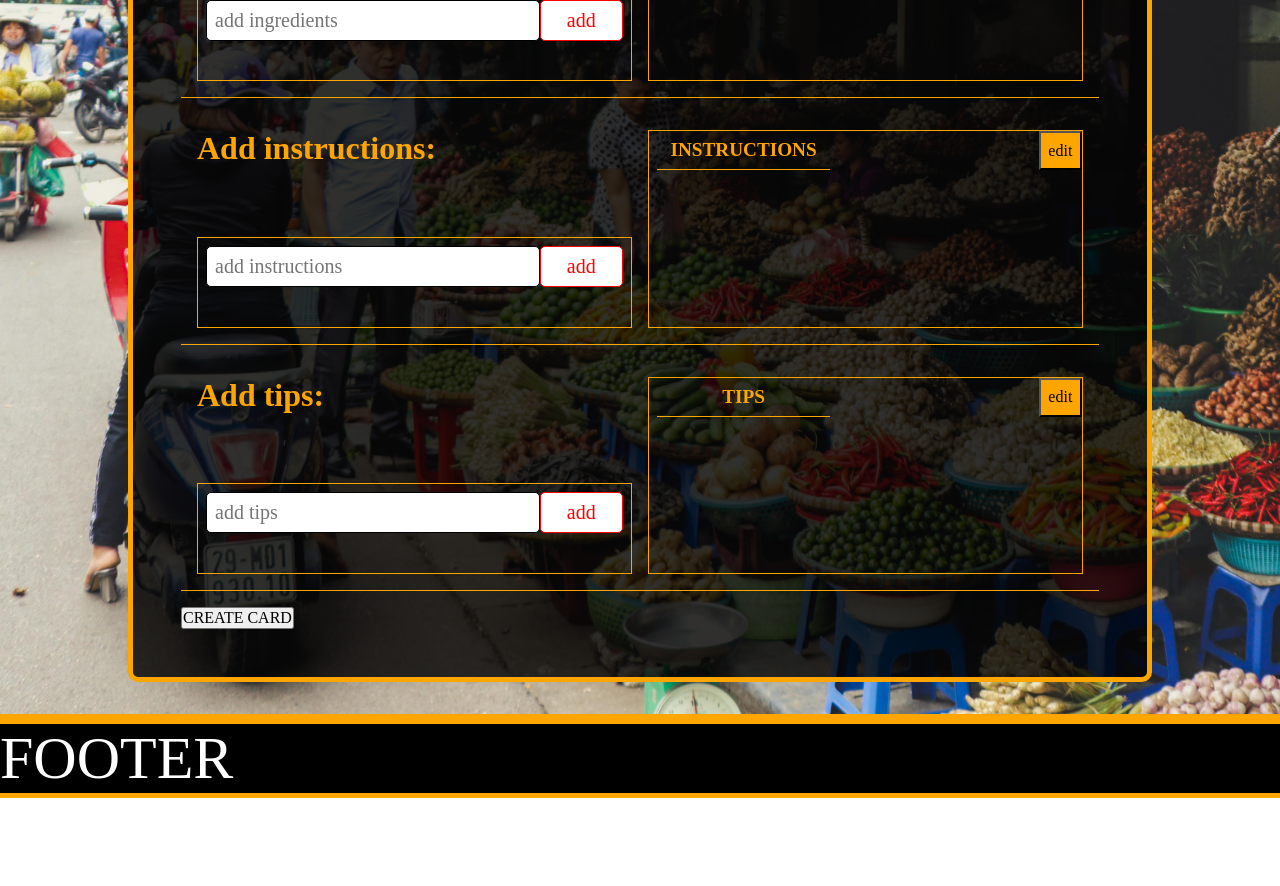
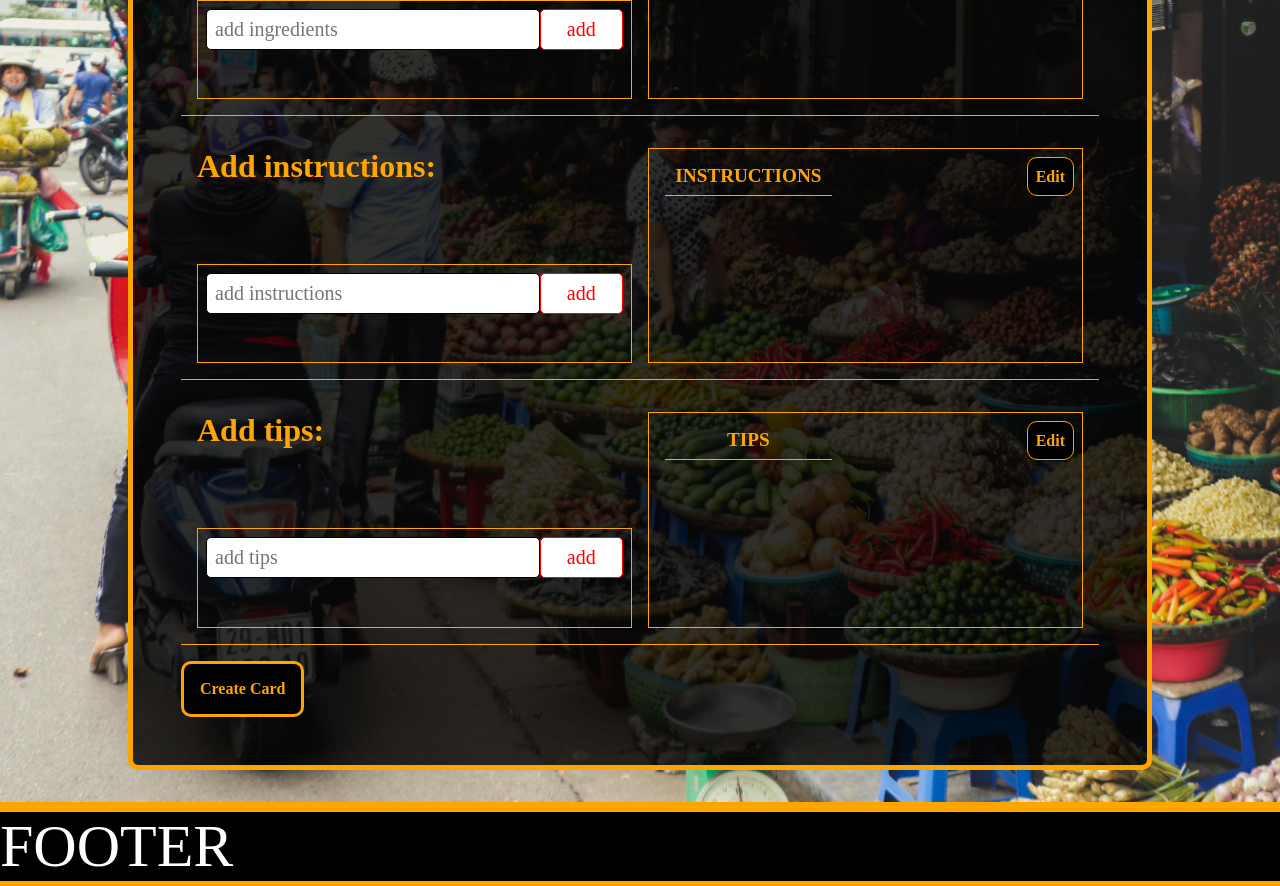
Before and after one commit to rwalsh221/recipe_card, a React (Vite) app: page / in a window 1280 px wide. Shown: the part 780-1666 px from the top of the page. Before the commit the page ends 1578 px from the top, so only its background shows below. Built offline with nearby package versions, Linux system fonts and the light colour scheme.

Commit message:
add Button and ButtonSmall components

```diff
--- /dev/null
+++ b/src/components/Button/Button.module.css
@@ -0,0 +1,17 @@
+.button {
+  padding: 1rem;
+  text-transform: capitalize;
+  border: var(--border-300-c2);
+  border-radius: 10px;
+  background-color: var(--color-1);
+  color: var(--color-2);
+  font-weight: bold;
+  transition: all 0.2s;
+}
+
+.button:hover {
+  color: var(--color-1);
+  background-color: var(--color-2);
+  outline: var(--border-300-c2);
+  border-color: var(--color-1);
+}
--- /dev/null
+++ b/src/components/Button/Button.tsx
@@ -0,0 +1,16 @@
+import styles from './Button.module.css';
+
+type ButtonProps = {
+  content: string;
+  onclick?: () => void;
+};
+
+const Button = ({ content, onclick }: ButtonProps) => {
+  return (
+    <button className={styles.button} onClick={onclick}>
+      {content}
+    </button>
+  );
+};
+
+export default Button;
--- /dev/null
+++ b/src/components/ButtonSmall/ButtonSmall.module.css
@@ -0,0 +1,17 @@
+.buttonSmall {
+  padding: 0.5rem;
+  text-transform: capitalize;
+  border: var(--border-100-c2);
+  border-radius: 10px;
+  background-color: var(--color-1);
+  color: var(--color-2);
+  font-weight: bold;
+  transition: all 0.2s;
+}
+
+.buttonSmall:hover {
+  color: var(--color-1);
+  background-color: var(--color-2);
+  outline: var(--border-100-c2);
+  border-color: var(--color-1);
+}
--- /dev/null
+++ b/src/components/ButtonSmall/ButtonSmall.tsx
@@ -0,0 +1,16 @@
+import styles from './ButtonSmall.module.css';
+
+type ButtonProps = {
+  content: string;
+  onclick?: () => void;
+};
+
+const ButtonSmall = ({ content, onclick }: ButtonProps) => {
+  return (
+    <button className={styles.buttonSmall} onClick={onclick}>
+      {content}
+    </button>
+  );
+};
+
+export default ButtonSmall;
--- a/src/features/RecipeCard/RecipeCard.tsx
+++ b/src/features/RecipeCard/RecipeCard.tsx
@@ -4,6 +4,7 @@ import Styles from './RecipeCard.module.css';
 
 import RecipeCardFront from './components/RecipeCardFront/RecipeCardFront';
 import RecipeCardBack from './components/RecipeCardBack/RecipeCardBack';
+import Button from '../../components/Button/Button';
 
 const RecipeCard = () => {
   const location = useLocation();
@@ -28,9 +29,9 @@ const RecipeCard = () => {
         tips={location.state.listItemState.tips}
         qrUrl={location.state.formState.url}
       />
-      <button>chnage side</button>
-      <button>print</button>
-      <button>edit</button>
+      <Button content="change side" />
+      <Button content="print" />
+      <Button content="edit" />
     </div>
   );
 };
@@ -45,3 +46,4 @@ export default RecipeCard;
 // add form input to timeings for hour and mins done !!!.
 // create button component
 // test print
+// fix edit list item overflow
--- a/src/features/RecipeCardForm/components/Form/Form.tsx
+++ b/src/features/RecipeCardForm/components/Form/Form.tsx
@@ -8,6 +8,7 @@ import FormInputList from '../FormInputList/FormInputList';
 import FormList from '../FormList/FormList';
 import FormModal from '../FormModal/FormModal';
 import FormModalDLL from '../FormModal/FormModalDLL';
+import Button from '../../../../components/Button/Button';
 
 import {
   type FormStateType,
@@ -361,7 +362,19 @@ const Form = () => {
             </div>
           </div> */}
         {/* </div> */}
-        <button
+        <Button
+          content="create card"
+          onclick={() => {
+            setLocalStorage();
+            navigate('/recipe-card', {
+              state: {
+                formState: { ...formState },
+                listItemState: { ...listItemState },
+              },
+            });
+          }}
+        />
+        {/* <button
           onClick={() => {
             setLocalStorage();
             navigate('/recipe-card', {
@@ -373,7 +386,7 @@ const Form = () => {
           }}
         >
           CREATE CARD
-        </button>
+        </button> */}
       </div>
     </>
   );
--- a/src/features/RecipeCardForm/components/FormList/FormList.module.css
+++ b/src/features/RecipeCardForm/components/FormList/FormList.module.css
@@ -1,6 +1,11 @@
+.formList {
+  padding: 0.5rem;
+}
+
 .formListHeader {
   display: flex;
   justify-content: center;
+  margin-bottom: 5px;
 }
 
 .formListHeader h3 {
@@ -18,10 +23,10 @@
   padding: 0.5rem 0;
 }
 
-.formListHeader button {
+/* .formListHeader button {
   width: 10%;
   background-color: var(--color-2);
-}
+} */
 
 .listItemContainer {
   margin: 0.2rem;
--- a/src/features/RecipeCardForm/components/FormList/FormList.tsx
+++ b/src/features/RecipeCardForm/components/FormList/FormList.tsx
@@ -1,6 +1,7 @@
 import styles from './FormList.module.css';
 
 import FormListItem from '../FormListItem/FormListItem';
+import ButtonSmall from '../../../../components/ButtonSmall/ButtonSmall';
 
 import { type ListItemStateObject } from '../../types/RecipeCardFormTypes';
 
@@ -36,7 +37,7 @@ const FormList = ({ listItemState, showModalHandler }: FormListProps) => {
     <div className={styles.formList}>
       <div className={styles.formListHeader}>
         <h3>{listItemState.title}</h3>
-        <button
+        {/* <button
           type="button"
           onClick={(e) => {
             e.preventDefault();
@@ -44,7 +45,14 @@ const FormList = ({ listItemState, showModalHandler }: FormListProps) => {
           }}
         >
           edit
-        </button>
+        </button> */}
+        <ButtonSmall
+          content="edit"
+          onclick={(e) => {
+            e.preventDefault();
+            showModalHandler(listItemState.title);
+          }}
+        />
       </div>
       <ul className={styles.listItemContainer}>
         {/* {Object.keys(listItemState.listItems).map((el) => (
```
